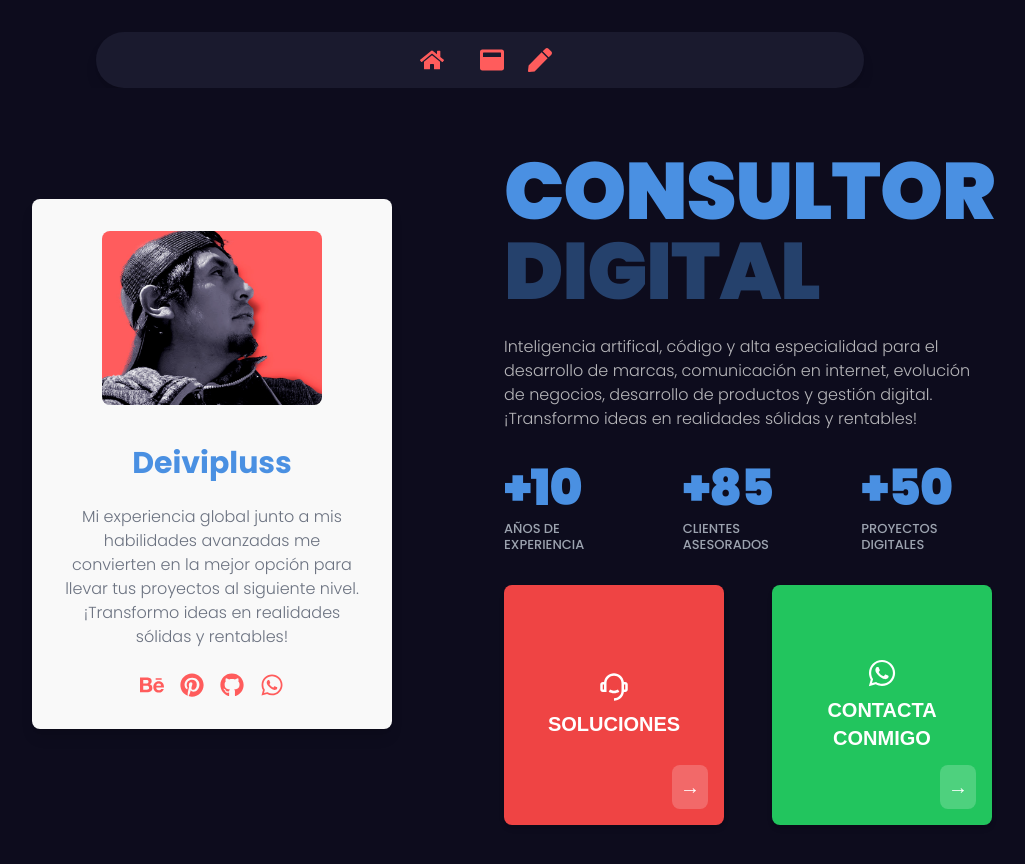
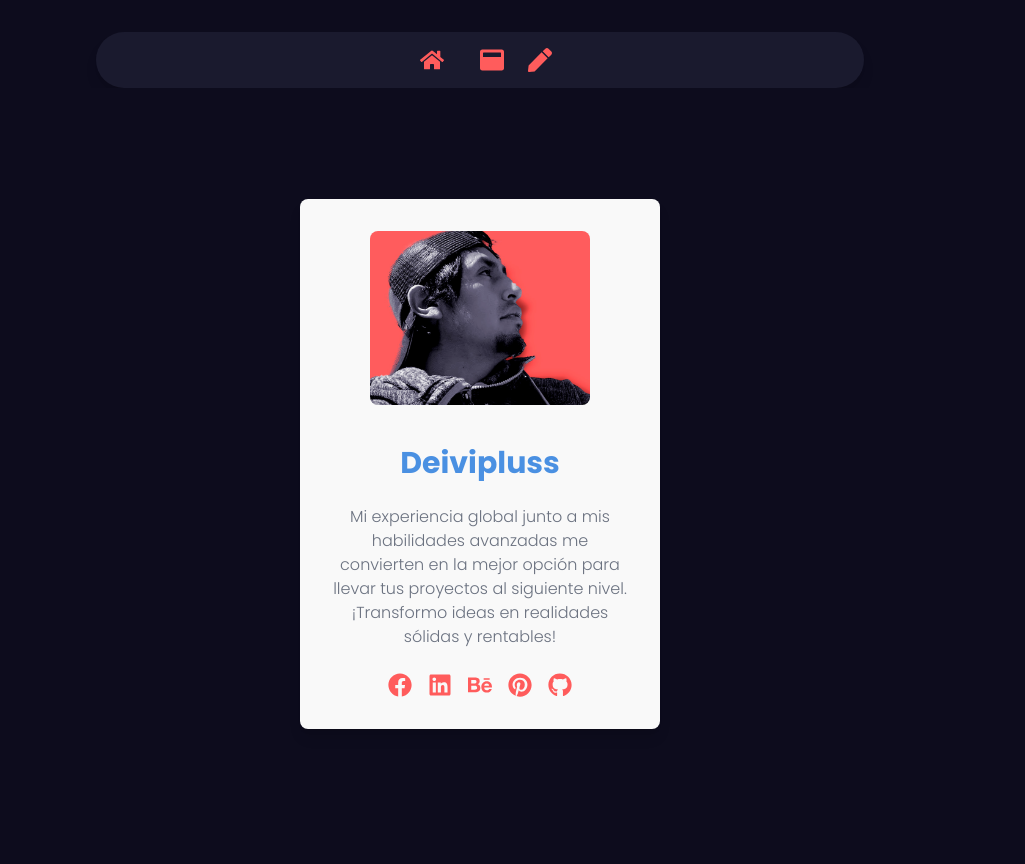
Before and after one commit to deivipluss/landing, a Next.js app: page / in a window 1280 px wide. Shown: the top 864 px of the page, without its empty margins (160-1185 px from the left). Built offline with nearby package versions, Linux system fonts and the light colour scheme.

Commit message:
redessociales

```diff
--- a/app/page.tsx
+++ b/app/page.tsx
@@ -1,8 +1,8 @@
 "use client";
 import React, { useState } from "react";
 import { FaHome, FaWindowMaximize, FaPen } from "react-icons/fa";
-import { FaBehance, FaPinterest, FaGithub, FaWhatsapp } from "react-icons/fa";
-import { RiCustomerService2Line } from "react-icons/ri";
+import { FaFacebook, FaLinkedin, FaBehance, FaPinterest, FaGithub } from "react-icons/fa";
+import { FaRegLightbulb } from "react-icons/fa";
 
 const iconStyle = (section: string, activeSection: string) =>
   `text-[#FF5C5C] text-2xl mx-3 cursor-pointer ${activeSection === section ? 'text-[#4A90E2]' : ''}`;
@@ -29,10 +29,21 @@ const ProfileCard: React.FC = () => (
       ¡Transformo ideas en realidades sólidas y rentables!
     </p>
     <div className="flex space-x-4 mt-2 md:mt-4 justify-center">
-      <FaBehance className="text-[#FF5C5C] text-xl md:text-2xl" />
-      <FaPinterest className="text-[#FF5C5C] text-xl md:text-2xl" />
-      <FaGithub className="text-[#FF5C5C] text-xl md:text-2xl" />
-      <FaWhatsapp className="text-[#FF5C5C] text-xl md:text-2xl" />
+      <a href="https://www.facebook.com" target="_blank" rel="noopener noreferrer">
+        <FaFacebook className="text-[#FF5C5C] text-xl md:text-2xl" />
+      </a>
+      <a href="https://www.linkedin.com" target="_blank" rel="noopener noreferrer">
+        <FaLinkedin className="text-[#FF5C5C] text-xl md:text-2xl" />
+      </a>
+      <a href="https://www.behance.net" target="_blank" rel="noopener noreferrer">
+        <FaBehance className="text-[#FF5C5C] text-xl md:text-2xl" />
+      </a>
+      <a href="https://www.pinterest.com" target="_blank" rel="noopener noreferrer">
+        <FaPinterest className="text-[#FF5C5C] text-xl md:text-2xl" />
+      </a>
+      <a href="https://www.github.com" target="_blank" rel="noopener noreferrer">
+        <FaGithub className="text-[#FF5C5C] text-xl md:text-2xl" />
+      </a>
     </div>
   </div>
 );
@@ -49,7 +60,7 @@ const ProfessionalInfo: React.FC = () => (
       </h1>
     </div>
     <p className="text-[#E1E1E1] opacity-80 text-[16px] text-center md:text-left px-4 md:px-0 -mt-2 font-poppins font-light">
-      Inteligencia artifical, código y alta especialidad para el desarrollo de marcas, comunicación en internet, evolución de negocios, desarrollo de productos y gestión digital. <br />
+      Inteligencia artificial, código y alta especialidad para el desarrollo de marcas, comunicación en internet, evolución de negocios, desarrollo de productos y gestión digital. <br />
       ¡Transformo ideas en realidades sólidas y rentables!
     </p>
     <div className="grid grid-cols-3 gap-6 md:gap-12 mt-8 px-4 md:px-0 w-full">
@@ -80,8 +91,8 @@ const ActionCards: React.FC = () => (
     <div className="flex flex-col md:flex-row gap-8 md:gap-12">
       <div className="bg-red-500 text-white p-6 rounded-lg relative shadow-md h-[100px] md:h-[240px] flex flex-col items-center justify-center w-full md:w-1/2">
         <div className="flex flex-col items-center justify-center text-center space-y-2">
-          <RiCustomerService2Line className="text-2xl md:text-3xl" />
-          <h3 className="text-lg md:text-xl font-semibold">SOLUCIONES </h3>
+          <FaRegLightbulb className="text-2xl md:text-3xl" />
+          <h3 className="text-lg md:text-xl font-semibold">SOLUCIONES</h3>
         </div>
         {!isMobile() && (
           <div className="absolute right-4 bottom-4 bg-white/20 p-2 rounded-lg">
@@ -119,21 +130,23 @@ const App: React.FC = () => {
   return (
     <div className="bg-[#0D0C1D] min-h-screen overflow-hidden">
       <header className="flex justify-center py-4 mt-8 space-x-6 bg-[#1A1A2E] shadow-lg rounded-full w-[90%] max-w-3xl mx-auto">
-        <FaHome className={iconStyle("home", activeSection)} onClick={() => handleNavigation("home")} />
-        <FaWindowMaximize className={iconStyle("specialties", activeSection)} onClick={() => handleNavigation("specialties")} />
-        <FaPen className={iconStyle("contact", activeSection)} onClick={() => handleNavigation("contact")} />
+        <FaHome
+          className={iconStyle("home", activeSection)}
+          onClick={() => handleNavigation("home")}
+        />
+        <FaWindowMaximize
+          className={iconStyle("professionalInfo", activeSection)}
+          onClick={() => handleNavigation("professionalInfo")}
+        />
+        <FaPen
+          className={iconStyle("actionCards", activeSection)}
+          onClick={() => handleNavigation("actionCards")}
+        />
       </header>
-
       <div className={containerStyle}>
-        <div className="grid grid-cols-1 lg:grid-cols-2 gap-8 lg:gap-12 max-w-5xl items-center mx-auto">
-          <div className="flex justify-center w-full">
-            <ProfileCard />
-          </div>
-          <div className="space-y-8">
-            <ProfessionalInfo />
-            <ActionCards />
-          </div>
-        </div>
+        {activeSection === "home" && <ProfileCard />}
+        {activeSection === "professionalInfo" && <ProfessionalInfo />}
+        {activeSection === "actionCards" && <ActionCards />}
       </div>
     </div>
   );
```
